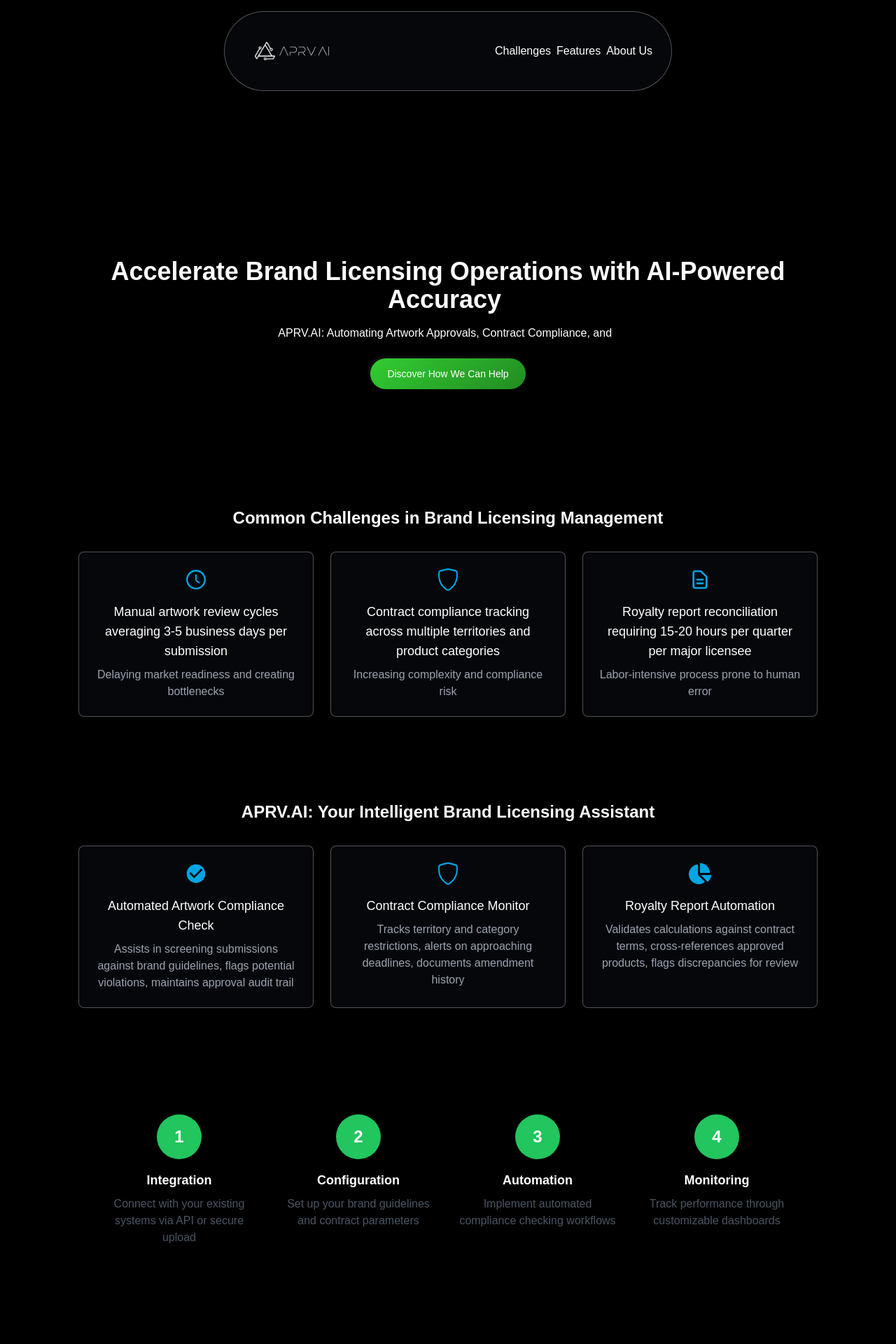
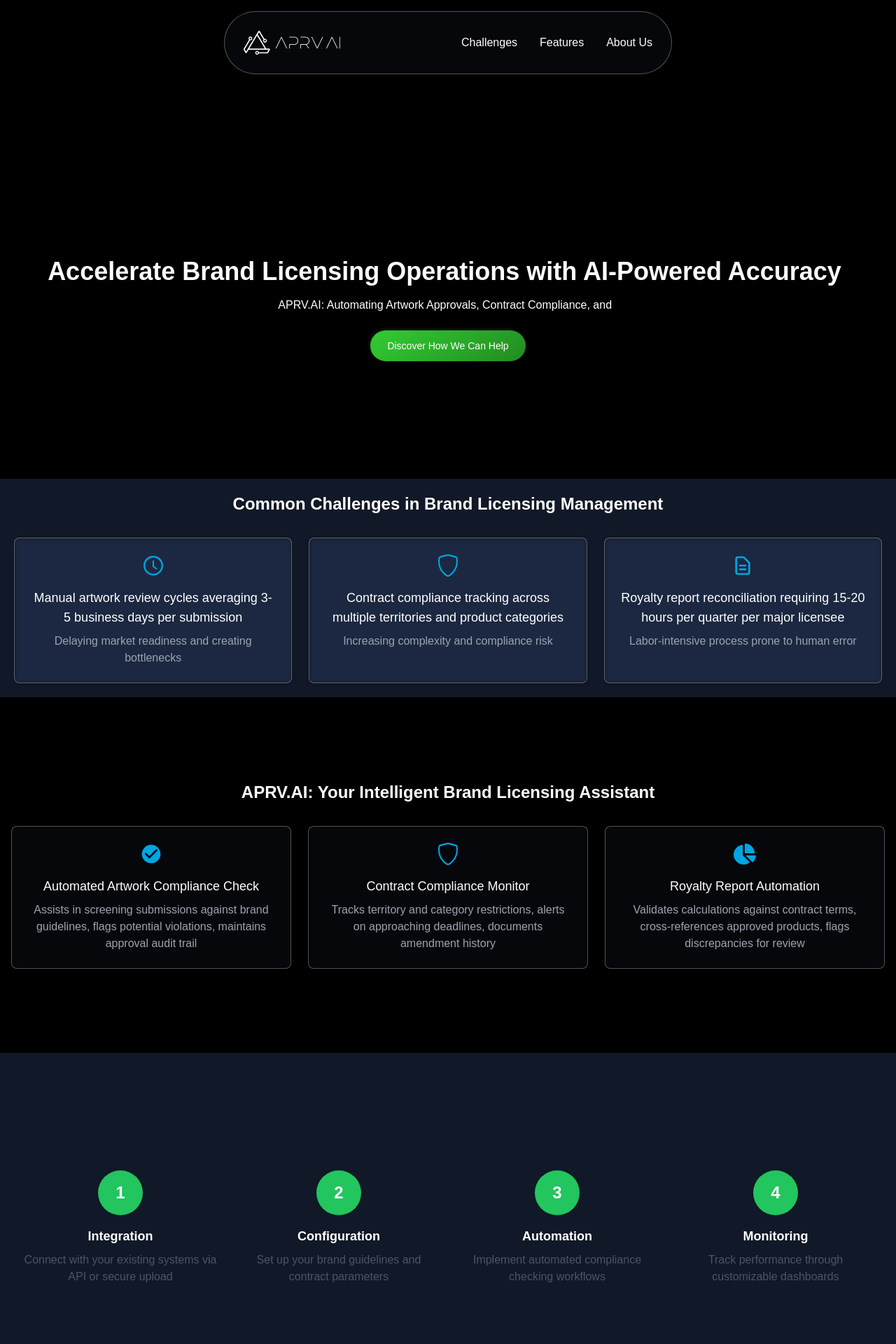
Before and after one commit to Yazington/aprv-ai-landing, a Next.js app: page / in a window 1280 px wide. Shown: the top 1920 px of the page at 70% size. Built offline with nearby package versions, Linux system fonts and the light colour scheme.

Commit message:
added small requirements

```diff
--- a/src/app/components/AboutUs.tsx
+++ b/src/app/components/AboutUs.tsx
@@ -4,7 +4,7 @@
   return (
     <section
       id="about"
-      className="flex flex-col items-center justify-center p-8 text-white"
+      className="flex flex-col items-center justify-center p-8 text-white bg-gray-900"
     >
       <h1 className="text-3xl font-semibold mb-4 text-center">About Us</h1>
       <p className="text-center text-gray-300 max-w-3xl leading-relaxed">
--- a/src/app/components/ChallengesSection.tsx
+++ b/src/app/components/ChallengesSection.tsx
@@ -27,7 +27,7 @@
   return (
     <section
       id={"challenges"}
-      className="flex flex-1 relative text-white flex-col items-center justify-center"
+      className="flex flex-1 basis-[100%] relative text-white flex-col items-center justify-center bg-gray-900 p-5 w-full"
     >
       <h1 className="text-2xl font-semibold mb-8 text-center">
         Common Challenges in Brand Licensing Management
--- a/src/app/components/FeaturesOverview.tsx
+++ b/src/app/components/FeaturesOverview.tsx
@@ -21,7 +21,7 @@
 
 export default function FeaturesOverview() {
   return (
-    <section className="flex flex-col items-center justify-center text-center p-8 text-white">
+    <section className="flex flex-col items-center justify-center text-center p-8 text-white bg-gray-900">
       <h1 className="text-2xl font-semibold mb-8 text-center">
         Features Overview
       </h1>
--- a/src/app/components/Footer.tsx
+++ b/src/app/components/Footer.tsx
@@ -2,7 +2,8 @@
 import Image from "next/image";
 export default function Footer() {
   return (
-    <footer className="flex flex-col items-center p-6 text-white border-t border-gray-700 space-y-4">
+    <div className="flex flex-1 w-full justify-center items-center">
+      <footer className="flex flex-col items-center p-6 text-white border-t border-gray-700 space-y-4 w-[15%] justify-center ">
         <div className="flex items-center mb-4">
           <Image
             src="/logo2.png"
@@ -12,7 +13,7 @@
             height={120}
           />
         </div>
-      <nav className="flex flex-col md:flex-row justify-center items-center space-y-2 md:space-y-0 md:space-x-6 text-gray-300">
+        <nav className="flex flex-col md:flex-row space-y-2 md:space-y-0 md:space-x-6 text-gray-300 justify-center items-center">
           <a href="/privacy-policy" className="hover:text-white transition">
             Privacy Policy
           </a>
@@ -25,5 +26,6 @@
           © 2024 APRV.AI. All rights reserved.
         </div>
       </footer>
+    </div>
   );
 }
--- a/src/app/components/Header.tsx
+++ b/src/app/components/Header.tsx
@@ -46,12 +46,12 @@
       }}
       className="bg-gray-900 bg-opacity-30 backdrop-filter backdrop-blur-sm fixed top-4 left-1/2 transform -translate-x-1/2 z-50 p-3 flex  items-center rounded-full sm:w-full md:w-2/3 lg:w-1/2 w-[95%] justify-center sm:justify-between"
     >
-      <div className="flex basis-3/12 items-center gap-8 p-6 m-2">
+      <div className="flex basis-3/12 items-center gap-8 p-6 m-2 md:p-2">
         <Image
           src="/logo2.png"
           alt="Brand Logo"
-          width={120}
-          height={120}
+          width={140}
+          height={140}
           className="hidden sm:block" // Display this on small screens and up
         />
         <Image
@@ -62,7 +62,7 @@
           className="block sm:hidden" // Display this on smaller than small screens
         />
       </div>
-      <nav className="text-white flex flex-col sm:flex-row justify-center items-center  gap-2  m-2 p-2">
+      <nav className="text-white flex flex-col sm:flex-row justify-center items-center  gap-8  m-2 p-2">
         <a href="#challenges">Challenges</a>
         <a href="#features">Features</a>
         <a href="#about">About Us</a>
--- a/src/app/components/HowItWorks.tsx
+++ b/src/app/components/HowItWorks.tsx
@@ -26,23 +26,23 @@
   ];
 
   return (
-    <div className="flex flex-col md:flex-row justify-center items-center gap-8 p-8">
+    <div className="flex flex-col md:flex-row justify-center items-center gap-8 p-8 bg-gray-900 min-h-[500px]">
       {steps.map((step, index) => (
         <div
           key={index}
-          className="flex flex-1 flex-col text-center justify-center items-center"
+          className="flex flex-1 flex-col text-center justify-center items-center "
         >
-          <div className="flex flex-1 justify-center items-center">
+          <div className="flex flex-1 justify-center items-center ">
             <div className="flex items-center justify-center w-16 h-16 rounded-full bg-green-500 text-white font-bold text-2xl mb-4">
               {step.number}
             </div>
           </div>
-          <div className="flex flex-1 justify-center items-center">
+          <div className="flex flex-1 justify-center items-center ">
             <h3 className="text-lg font-semibold mb-2 text-white ">
               {step.title}
             </h3>
           </div>
-          <div className="h-[150px]">
+          <div className="sm:h-150 h-100 justify-center items-center text-center">
             <p className="text-gray-600">{step.description}</p>
           </div>
         </div>
--- a/src/app/page.tsx
+++ b/src/app/page.tsx
@@ -19,29 +19,29 @@
       <InteractiveBackground />
       <div className="flex flex-1 relative z-10 flex-col min-h-screen justify-center items-center">
         <Header />
-        <main className="flex flex-col justify-center items-center w-[95%] xl:w-[85%]">
+        <main className="flex flex-col flex-1 justify-center items-center w-full">
           <div className="m-4 my-32">
             <HeroSection />
           </div>
-          <div className="m-4 my-10">
+          <div className="m-4 my-10 w-full">
             <Challenges />
           </div>
           <div className="m-4 my-10">
             <Product />
           </div>
-          <div className="m-4 my-10">
+          <div className="m-4 my-10 w-full">
             <HowItWorks />
           </div>
           <div className="m-4 my-10">
             <KeyBenefits />
           </div>
-          <div className="m-4 my-10">
+          <div className="m-4 my-10 w-full">
             <FeaturesOverview />
           </div>
           <div className="m-4 my-10">
             <BetaProgram />
           </div>
-          <div className="m-4 my-10">
+          <div className="m-4 my-10 w-full">
             <AboutUs />
           </div>
           <div className="m-4 my-10">
```
Lines whose indentation alone changed are shown as unchanged.
